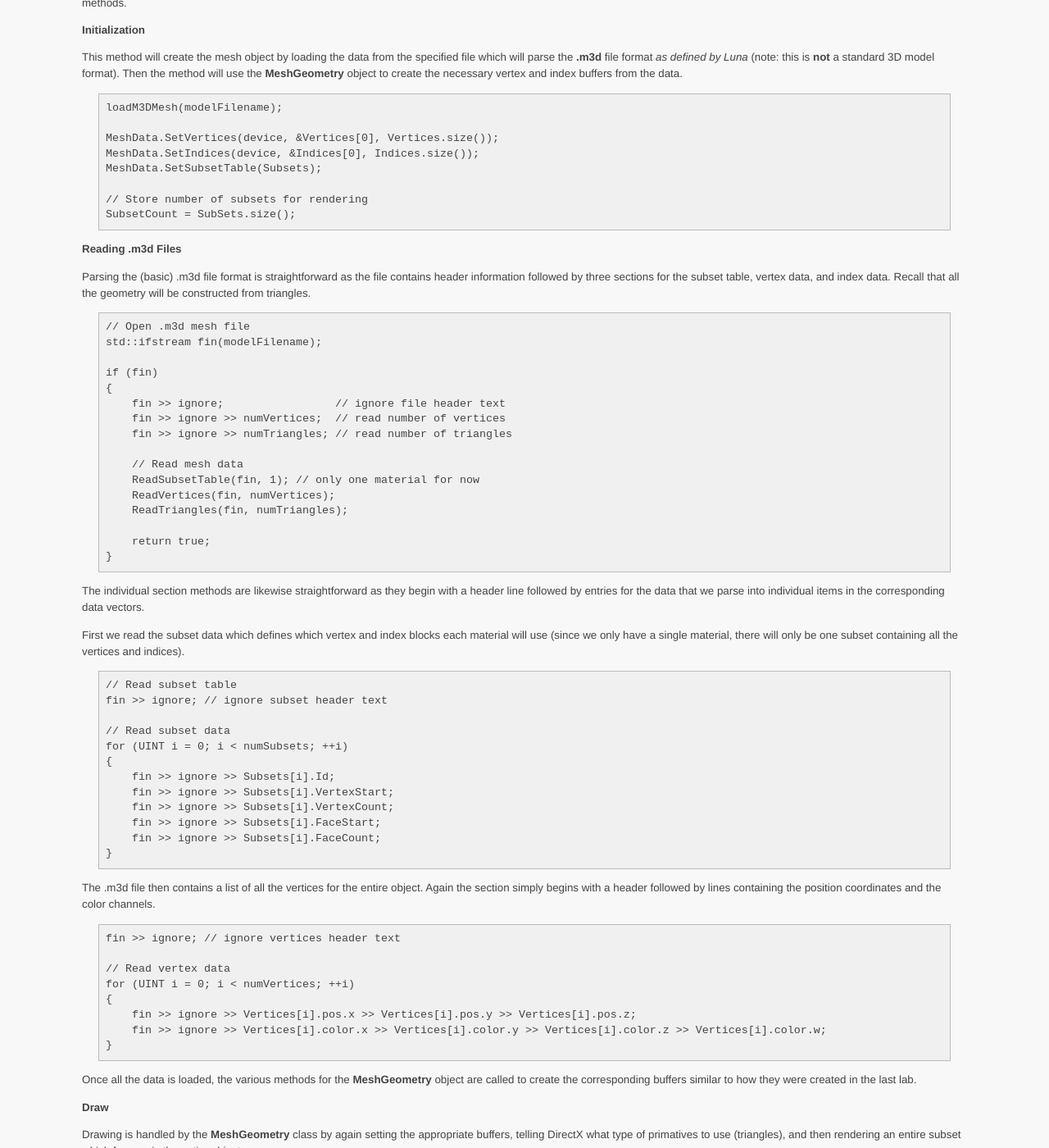
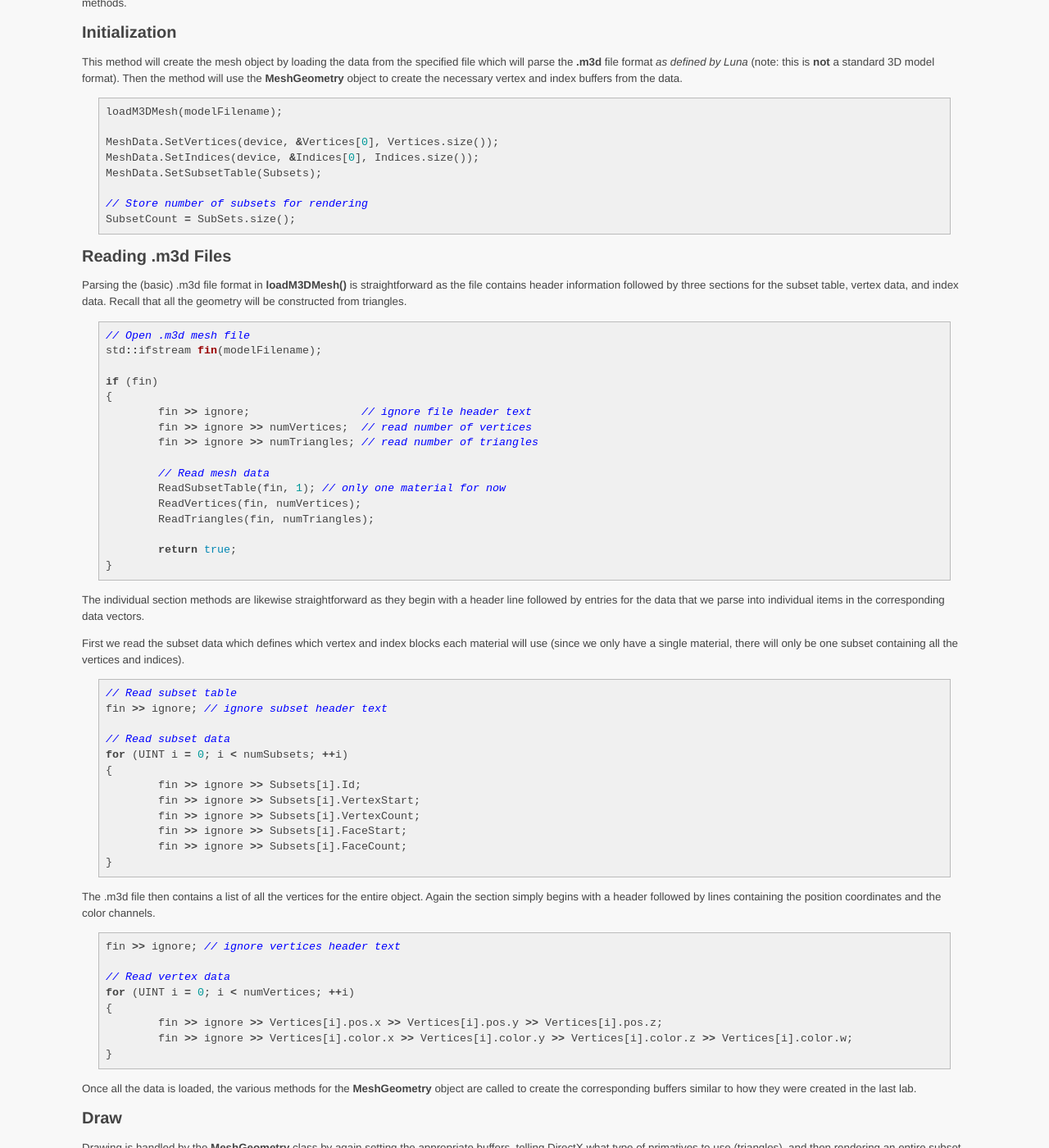
Before and after one commit to ycpcs/cs470-fall2014, a Jekyll site: the page built from labs/lab05.md, in a window 1280 px wide and 1400 px high, scrolled down 1017 px. Shown: the whole window at 82% size. Built offline with Jekyll 4.4.1, drawn with Linux system fonts in a browser that asks for light colours; Markdown is read by kramdown in place of the engine named in the settings; some of the changed text lies outside the part shown.

Commit message:
add lab5
correct lab 5 and add to index page

````diff
--- a/labs/lab05.md
+++ b/labs/lab05.md
@@ -18,99 +18,114 @@ If the **Header Files**, **Resource Files** and **Source Files** folders in the
 
 The **Vertex.h** file contains declarations for the vertex structure (similar to the one in the **Cube** class from last lab) as well as the matching layout description.
 
-    struct MeshVertex {
-        D3DXVECTOR3 pos;
-        D3DXCOLOR color;
-    };
+```cpp
+struct MeshVertex {
+	XMFLOAT3 pos;
+	XMFLOAT4 color;
+};
+```
 
 1. M3DMesh Declaration
 ======================
 
-Double-click **Mesh.h** which should have a skeleton structure already in the file with the method prototypes already in place.
+Double-click **M3DMesh.h** which should have a skeleton structure already in the file with the method prototypes already in place.
 
 We will first add the class attributes (variables) in the **public** section. The first attributes are simply local copies of the mesh data for manipulation by the application. Often mesh objects contain multiple subsets of data which define sections of the mesh that use different materials (although for now we will only use a single material, i.e. colors, for the entire mesh). We also have a **MeshGeometry** attribute which will handle the creation of the various DirectX buffers and render the object. Lastly we will store a local transformation matrix for the object.
 
-    // Local Mesh data copies
-    std::vector<MeshVertex> Vertices;
-    std::vector<USHORT> Indices;
-    std::vector<MeshGeometry::Subset> Subsets;
+```cpp
+// Local Mesh data copies
+std::vector<MeshVertex> Vertices;
+std::vector<USHORT> Indices;
+std::vector<MeshGeometry::Subset> Subsets;
 
-    UINT SubsetCount;
+UINT SubsetCount;
 
-    // Mesh geometry and local instance transformation
-    MeshGeometry MeshData;
-    XMFLOAT4X4 World;
+// Mesh geometry and local instance transformation
+MeshGeometry MeshData;
+XMFLOAT4X4 World;
+```
 
 2. Mesh Definition
 ==================
 
 Double-click **M3DMesh.cpp** which should have a skeleton structure already in the file with stubs for some of the methods. The first three methods are standard constructor/destructor methods.
 
-**Initialization**
+Initialization
+--------------
 
 This method will create the mesh object by loading the data from the specified file which will parse the **.m3d** file format *as defined by Luna* (note: this is **not** a standard 3D model format). Then the method will use the **MeshGeometry** object to create the necessary vertex and index buffers from the data.
 
-    loadM3DMesh(modelFilename);
+```cpp
+loadM3DMesh(modelFilename);
 
-    MeshData.SetVertices(device, &Vertices[0], Vertices.size());
-    MeshData.SetIndices(device, &Indices[0], Indices.size());
-    MeshData.SetSubsetTable(Subsets);
+MeshData.SetVertices(device, &Vertices[0], Vertices.size());
+MeshData.SetIndices(device, &Indices[0], Indices.size());
+MeshData.SetSubsetTable(Subsets);
 
-    // Store number of subsets for rendering
-    SubsetCount = SubSets.size();
+// Store number of subsets for rendering
+SubsetCount = SubSets.size();
+```
 
-**Reading .m3d Files**
+Reading .m3d Files
+------------------
 
-Parsing the (basic) .m3d file format is straightforward as the file contains header information followed by three sections for the subset table, vertex data, and index data. Recall that all the geometry will be constructed from triangles.
+Parsing the (basic) .m3d file format in **loadM3DMesh()** is straightforward as the file contains header information followed by three sections for the subset table, vertex data, and index data. Recall that all the geometry will be constructed from triangles.
 
-    // Open .m3d mesh file
-    std::ifstream fin(modelFilename);
+```cpp
+// Open .m3d mesh file
+std::ifstream fin(modelFilename);
 
-    if (fin)
-    {
-        fin >> ignore;                 // ignore file header text
-        fin >> ignore >> numVertices;  // read number of vertices
-        fin >> ignore >> numTriangles; // read number of triangles
+if (fin)
+{
+	fin >> ignore;                 // ignore file header text
+	fin >> ignore >> numVertices;  // read number of vertices
+	fin >> ignore >> numTriangles; // read number of triangles
 
-        // Read mesh data
-        ReadSubsetTable(fin, 1); // only one material for now
-        ReadVertices(fin, numVertices);
-        ReadTriangles(fin, numTriangles);
+	// Read mesh data
+	ReadSubsetTable(fin, 1); // only one material for now
+	ReadVertices(fin, numVertices);
+	ReadTriangles(fin, numTriangles);
 
-        return true;
-    }
+	return true;
+}
+```
 
 The individual section methods are likewise straightforward as they begin with a header line followed by entries for the data that we parse into individual items in the corresponding data vectors.
 
 First we read the subset data which defines which vertex and index blocks each material will use (since we only have a single material, there will only be one subset containing all the vertices and indices).
 
-    // Read subset table
-    fin >> ignore; // ignore subset header text
+```cpp
+// Read subset table
+fin >> ignore; // ignore subset header text
 
-    // Read subset data
-    for (UINT i = 0; i < numSubsets; ++i)
-    {
-        fin >> ignore >> Subsets[i].Id;
-        fin >> ignore >> Subsets[i].VertexStart;
-        fin >> ignore >> Subsets[i].VertexCount;
-        fin >> ignore >> Subsets[i].FaceStart;
-        fin >> ignore >> Subsets[i].FaceCount;
-    }
+// Read subset data
+for (UINT i = 0; i < numSubsets; ++i)
+{
+	fin >> ignore >> Subsets[i].Id;
+	fin >> ignore >> Subsets[i].VertexStart;
+	fin >> ignore >> Subsets[i].VertexCount;
+	fin >> ignore >> Subsets[i].FaceStart;
+	fin >> ignore >> Subsets[i].FaceCount;
+}
+```
 
 The .m3d file then contains a list of all the vertices for the entire object. Again the section simply begins with a header followed by lines containing the position coordinates and the color channels.
 
-    fin >> ignore; // ignore vertices header text
+```cpp
+fin >> ignore; // ignore vertices header text
 
-    // Read vertex data
-    for (UINT i = 0; i < numVertices; ++i)
-    {
-        fin >> ignore >> Vertices[i].pos.x >> Vertices[i].pos.y >> Vertices[i].pos.z;
-        fin >> ignore >> Vertices[i].color.x >> Vertices[i].color.y >> Vertices[i].color.z >> Vertices[i].color.w;
-    }
+// Read vertex data
+for (UINT i = 0; i < numVertices; ++i)
+{
+	fin >> ignore >> Vertices[i].pos.x >> Vertices[i].pos.y >> Vertices[i].pos.z;
+	fin >> ignore >> Vertices[i].color.x >> Vertices[i].color.y >> Vertices[i].color.z >> Vertices[i].color.w;
+}
+```
 
 Once all the data is loaded, the various methods for the **MeshGeometry** object are called to create the corresponding buffers similar to how they were created in the last lab.
 
-**Draw**
+Draw
+----
 
 Drawing is handled by the **MeshGeometry** class by again setting the appropriate buffers, telling DirectX what type of primatives to use (triangles), and then rendering an entire subset which for now is the entire object.
 
@@ -119,35 +134,43 @@ Drawing is handled by the **MeshGeometry** class by again setting the appropriat
 
 Again our application will be a subclass of **D3DApp** similar to previous labs. This time we will add a class attribute for our mesh object (and corresponding filename).
 
-    // Cube mesh object
-    M3DMesh mBox;
-    std::string mMeshFileName;
+```cpp
+// Cube mesh object
+M3DMesh mBox;
+std::string mMeshFileName;
+```
 
 4. BasicMeshApp Declaration
 ===========================
 
 In our application class source **BasicMeshApp.cpp**, we will add the mesh filename to the constructor
 
-    mMeshFileName = "cube.m3d";
+```cpp
+mMeshFileName = "cube.m3d";
+```
 
 Then we just need to add initialization in the **Init()** method *after loading the shader* via the base class **Init()**.
 
-    // Call cube object initialization
-    mBox.Init(md3dDevice,mMeshFileName);
+```cpp
+// Call cube object initialization
+mBox.Init(md3dDevice,mMeshFileName);
+```
 
 Finally in **DrawScene()** we simply need to draw the mesh by setting the view-projection matrix and looping over all the subsets.
 
-    // Render object
-    // Set modelview projection matrix for object
-    XMMATRIX w = XMLoadFloat4x4(&mBox.World);
-    XMMATRIX wvp = w*VP;
-    mFXMatVar->SetMatrix(reinterpret_cast<float*>(&VP));
-    // Draw subsets
-    for (UINT subset = 0; subset < mBox.SubsetCount; ++subset)
-    {
-        mTech->GetPassByIndex(p)->Apply(0, md3dImmediateContext);
-        mBox.MeshData.Draw(md3dImmediateContext, subset);
-    }
+```cpp
+// Render object
+// Set modelview projection matrix for object
+XMMATRIX w = XMLoadFloat4x4(&mBox.World);
+XMMATRIX wvp = w*VP;
+mFXMatVar->SetMatrix(reinterpret_cast<float*>(&VP));
+// Draw subsets
+for (UINT subset = 0; subset < mBox.SubsetCount; ++subset)
+{
+	mTech->GetPassByIndex(p)->Apply(0, md3dImmediateContext);
+	mBox.MeshData.Draw(md3dImmediateContext, subset);
+}
+```
 
 4. Compiling and running the program
 ====================================
````
Also changed, not shown: labs/index.md (+1 -0 lines), labs/lab03.md (+2 -2 lines).
